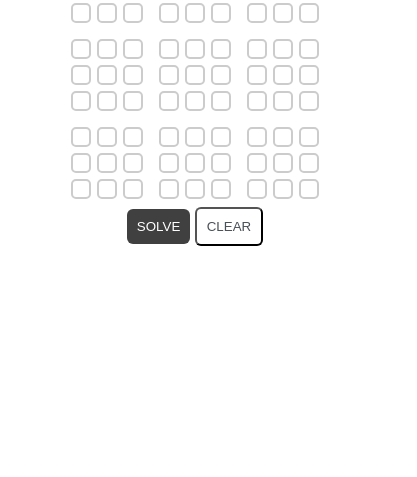
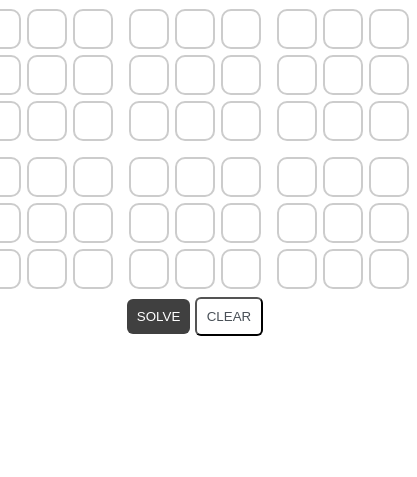
Before and after one commit to jraleighdev/sudoku-typescript, a plain HTML site: page index.html in a window 390 px wide. Shown: the part 367-844 px from the top of the page, 417 px wide, since content can reach past the window. Drawn offline with Linux system fonts and the light colour scheme.

Commit message:
increased input size mobile

```diff
--- a/app.css
+++ b/app.css
@@ -26,15 +26,15 @@ body {
 
 @media screen and (max-width: 600px) {
     .sudoku-input {
-        margin: 3px;
-        text-align: center;
-        border:2px solid #ccc;
-        -webkit-border-radius: 5px;
-        border-radius: 5px;
-        font-size: medium;
-        font-family: cursive;
-        width: 20px;
-        height: 20px;
+      margin: 3px;
+      text-align: center;
+      border:2px solid #ccc;
+      -webkit-border-radius: 10px;
+      border-radius: 10px;
+      font-size: medium;
+      font-family: cursive;
+      width: 40px;
+      height: 40px;
     }
 }
 
```
